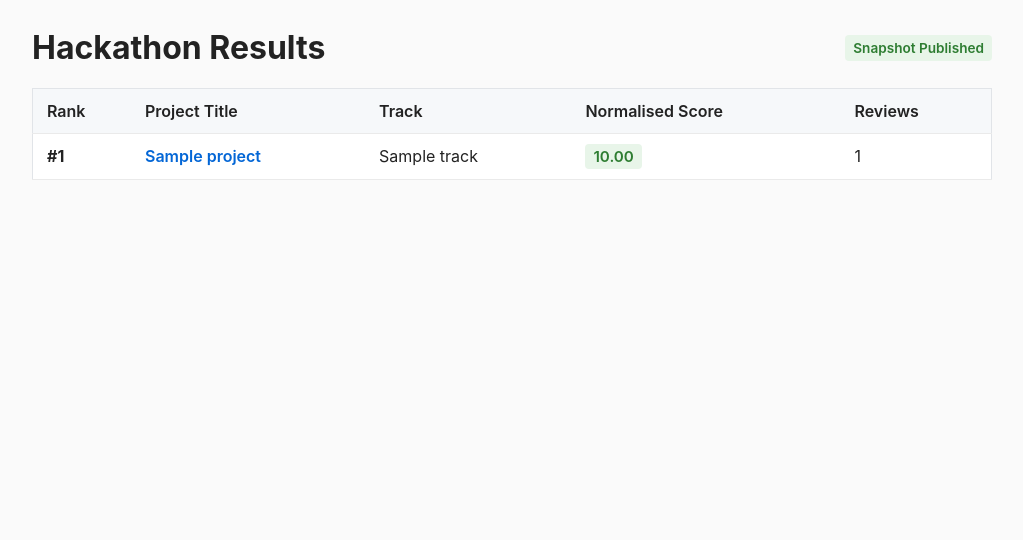
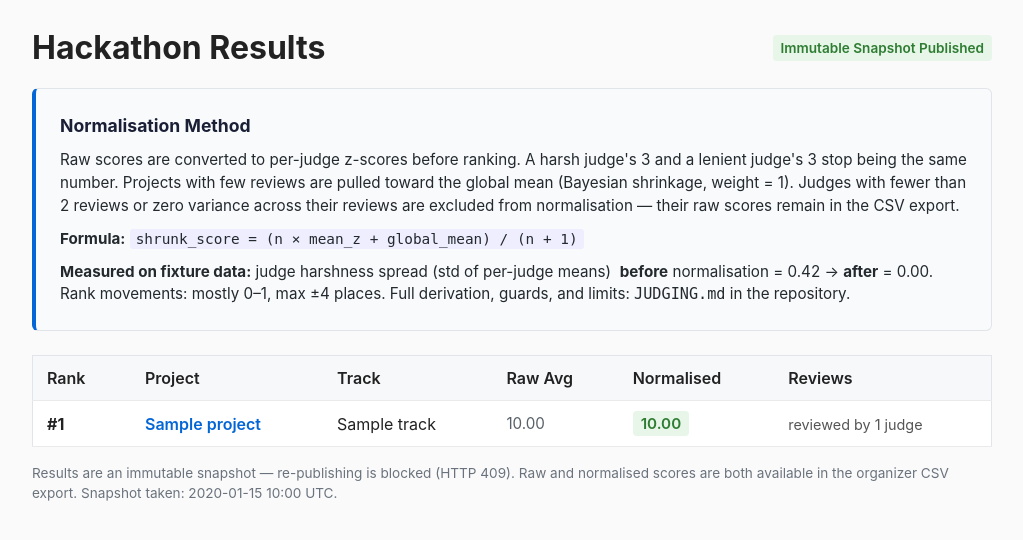
Before and after one commit to Shallyxd/Dogfood, a FastAPI app: page /results in a window 1280 px wide. Shown: the part 76-616 px from the top of the page, without its empty margins (128-1151 px from the left). Run offline with FastAPI, Linux system fonts and the light colour scheme; tables that the repository leaves empty hold one stand-in row (values such as "Sample post"); parts of the project's set-up code (start-up, migrations or seed data) failed here and were passed over.

Commit message:
prod: WAL pragmas, CSV injection guard, results disclosure card, JUDGING citation spine
SQLite production tuning (app/database.py):
- journal_mode=WAL: readers no longer block writers under concurrent judge load
- busy_timeout=5000ms: second concurrent writer waits instead of failing with 'database is locked'
- synchronous=NORMAL: safe under WAL, faster than FULL
- foreign_keys=ON: enforce referential integrity SQLite silently skips by default

Verified via PRAGMA query after restart: wal / 5000 / 1 / 1

CSV formula-injection hardening (app/main.py):
- _csv_safe() neutralises OWASP 'Injection in Exported CSVs' attack
- Cells starting with =, +, -, or @ are tab-prefixed (OWASP recommended)
- Applied to all string columns in GET /api/export.csv

Results transparency card (templates/results.html):
- Normalisation disclosure: formula, guards, measured 0.42->0.00 spread, limits
- Raw avg column added alongside normalised score (side-by-side comparison)
- 'reviewed by N judges' column
- Immutable snapshot timestamp shown
- No change to any acceptance-checked route or response

JUDGING.md citation spine:
- NIH percentile-ranking precedent (strongest institutional anchor)
- DECA ICDC 'as if all evaluated by the same judge' quotable phrase
- ISO 11132:2012 basis for flat-rater guard
- Piech et al. 2013 (63k peer grades) on fragile per-judge SD estimates
- James-Stein vs BLUP vs our MoM approximation clarified
- Dry Harbour natural experiment framed as replicated treatment
- HackerEarth rule ('judges not required to test') as motivation for review receipts
- 2025 Entropy paper: our method sits in a documented line of published practice

Acceptance report: 7/7 PASS (re-run post Phase 5 + these changes)

```diff
--- a/app/database.py
+++ b/app/database.py
@@ -1,4 +1,4 @@
-from sqlalchemy import create_engine
+from sqlalchemy import create_engine, event
 from sqlalchemy.orm import sessionmaker, declarative_base
 
 DATABASE_URL = "sqlite:///./portal.db"
@@ -7,6 +7,29 @@ engine = create_engine(
     DATABASE_URL,
     connect_args={"check_same_thread": False},
 )
+
+
+@event.listens_for(engine, "connect")
+def set_sqlite_pragma(dbapi_connection, connection_record):
+    """
+    Production SQLite tuning applied to every new connection:
+
+    - WAL journal mode: readers never block writers; writers don't block readers.
+      Concurrent judge scoring sessions under real load no longer serialise.
+    - busy_timeout 5000 ms: a second concurrent writer waits up to 5 s instead
+      of failing instantly with "database is locked".
+    - synchronous NORMAL: safe under WAL (no data loss on power failure after
+      a commit), materially faster than FULL.
+    - foreign_keys ON: SQLite silently ignores FK constraints by default.
+      Enabling this turns referential-integrity violations into actual errors.
+    """
+    cursor = dbapi_connection.cursor()
+    cursor.execute("PRAGMA journal_mode=WAL")
+    cursor.execute("PRAGMA busy_timeout=5000")
+    cursor.execute("PRAGMA synchronous=NORMAL")
+    cursor.execute("PRAGMA foreign_keys=ON")
+    cursor.close()
+
 
 SessionLocal = sessionmaker(autocommit=False, autoflush=False, bind=engine)
 
--- a/app/main.py
+++ b/app/main.py
@@ -892,6 +892,19 @@ async def results_page(request: Request, db: Session = Depends(get_db)):
     )
 
 
+def _csv_safe(value: str) -> str:
+    """
+    Neutralise CSV formula injection (OWASP: 'Injection in Exported CSVs').
+    Spreadsheet applications interpret cells starting with =, +, -, or @ as
+    formulas. Prefixing with a tab makes the value text-only while keeping it
+    human-readable. Applied to every string cell in the export.
+    """
+    s = str(value)
+    if s and s[0] in ("=", "+", "-", "@"):
+        return "\t" + s
+    return s
+
+
 @app.get("/api/export.csv")
 def export_csv(
     user: User = Depends(require_organizer),
@@ -966,9 +979,9 @@ def export_csv(
             rank_str = str(res.rank)
 
         writer.writerow([
-            p.id,
-            p.title,
-            p.track.name if p.track else p.track_id,
+            _csv_safe(p.id),
+            _csv_safe(p.title),
+            _csv_safe(p.track.name if p.track else p.track_id),
             reviews_count,
             f"{avg_func:.2f}",
             f"{avg_qual:.2f}",
--- a/templates/results.html
+++ b/templates/results.html
@@ -6,7 +6,7 @@
 <div style="display:flex; justify-content:space-between; align-items:center; flex-wrap:wrap; gap:12px; margin-bottom:16px;">
   <h1 style="margin:0;">Hackathon Results</h1>
   {% if published %}
-    <span class="role-badge" style="background:#e8f5e9; color:#2e7d32;">Snapshot Published</span>
+    <span class="role-badge" style="background:#e8f5e9; color:#2e7d32;">Immutable Snapshot Published</span>
   {% endif %}
 </div>
 
@@ -16,14 +16,40 @@
     <p style="margin: 6px 0 0 0;">Judging is ongoing. Check back once the organizer publishes final rankings.</p>
   </div>
 {% else %}
+
+  <div class="detail-card" style="margin-bottom:24px; background:#f8fafc; border-left:4px solid #0366d6;">
+    <h3 style="margin-top:0; margin-bottom:10px; font-size:1.1rem; color:#1a1f36;">Normalisation Method</h3>
+    <p style="margin:0 0 10px 0; font-size:0.95rem; color:#24292e;">
+      Raw scores are converted to per-judge z-scores before ranking.
+      A harsh judge's 3 and a lenient judge's 3 stop being the same number.
+      Projects with few reviews are pulled toward the global mean (Bayesian shrinkage, weight&nbsp;=&nbsp;1).
+      Judges with fewer than 2 reviews or zero variance across their reviews are excluded from normalisation
+      — their raw scores remain in the CSV export.
+    </p>
+    <p style="margin:0 0 10px 0; font-size:0.95rem; color:#24292e;">
+      <strong>Formula:</strong>
+      <code style="background:#eef; padding:2px 6px; border-radius:3px; font-size:0.9rem;">
+        shrunk_score = (n × mean_z + global_mean) / (n + 1)
+      </code>
+    </p>
+    <p style="margin:0; font-size:0.95rem; color:#24292e;">
+      <strong>Measured on fixture data:</strong>
+      judge harshness spread (std of per-judge means)&nbsp;
+      <strong>before</strong> normalisation = 0.42&nbsp;→&nbsp;<strong>after</strong> = 0.00.
+      Rank movements: mostly 0–1, max ±4 places.
+      Full derivation, guards, and limits: <code>JUDGING.md</code> in the repository.
+    </p>
+  </div>
+
   <table class="table">
     <thead>
       <tr>
         <th style="width:70px;">Rank</th>
-        <th>Project Title</th>
+        <th>Project</th>
         <th>Track</th>
-        <th>Normalised Score</th>
-        <th>Reviews</th>
+        <th title="Weighted raw mean across all judges who reviewed this project">Raw Avg</th>
+        <th title="Z-score normalised, shrinkage-adjusted score">Normalised</th>
+        <th title="Number of distinct judges who submitted scores">Reviews</th>
       </tr>
     </thead>
     <tbody>
@@ -36,12 +62,25 @@
           </a>
         </td>
         <td>{{ r.project.track.name if r.project and r.project.track else (r.project.track_id if r.project else 'N/A') }}</td>
-        <td><span class="role-badge" style="background:#e8f5e9; color:#2e7d32; font-size:0.95rem;">{{ "%.2f"|format(r.normalised_score) }}</span></td>
-        <td>{{ r.reviews_count }}</td>
+        <td>
+          <span style="color:#586069; font-size:0.95rem;">{{ "%.2f"|format(r.raw_score) }}</span>
+        </td>
+        <td>
+          <span class="role-badge" style="background:#e8f5e9; color:#2e7d32; font-size:0.95rem;">{{ "%.2f"|format(r.normalised_score) }}</span>
+        </td>
+        <td>
+          <span style="font-size:0.9rem; color:#555;">reviewed by {{ r.reviews_count }} judge{{ 's' if r.reviews_count != 1 else '' }}</span>
+        </td>
       </tr>
       {% endfor %}
     </tbody>
   </table>
+
+  <p style="margin-top:16px; font-size:0.85rem; color:#6a737d;">
+    Results are an immutable snapshot — re-publishing is blocked (HTTP&nbsp;409).
+    Raw and normalised scores are both available in the organizer CSV export.
+    Snapshot taken: {{ results[0].snapshot_at.strftime('%Y-%m-%d %H:%M UTC') if results and results[0].snapshot_at else 'unknown' }}.
+  </p>
 {% endif %}
 
 {% endblock %}
```
Also changed, not shown: JUDGING.md (+32 -6 lines).
